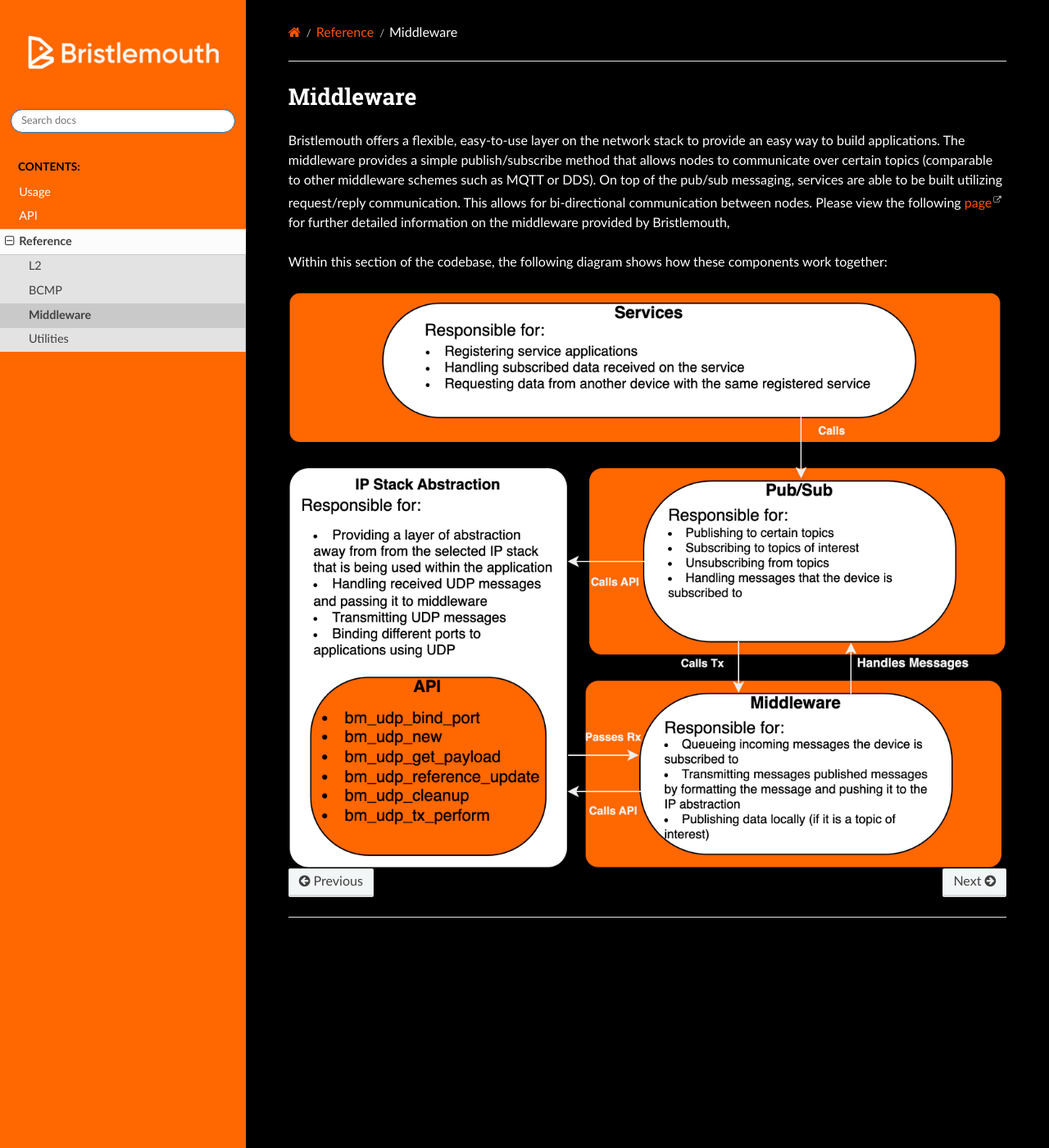
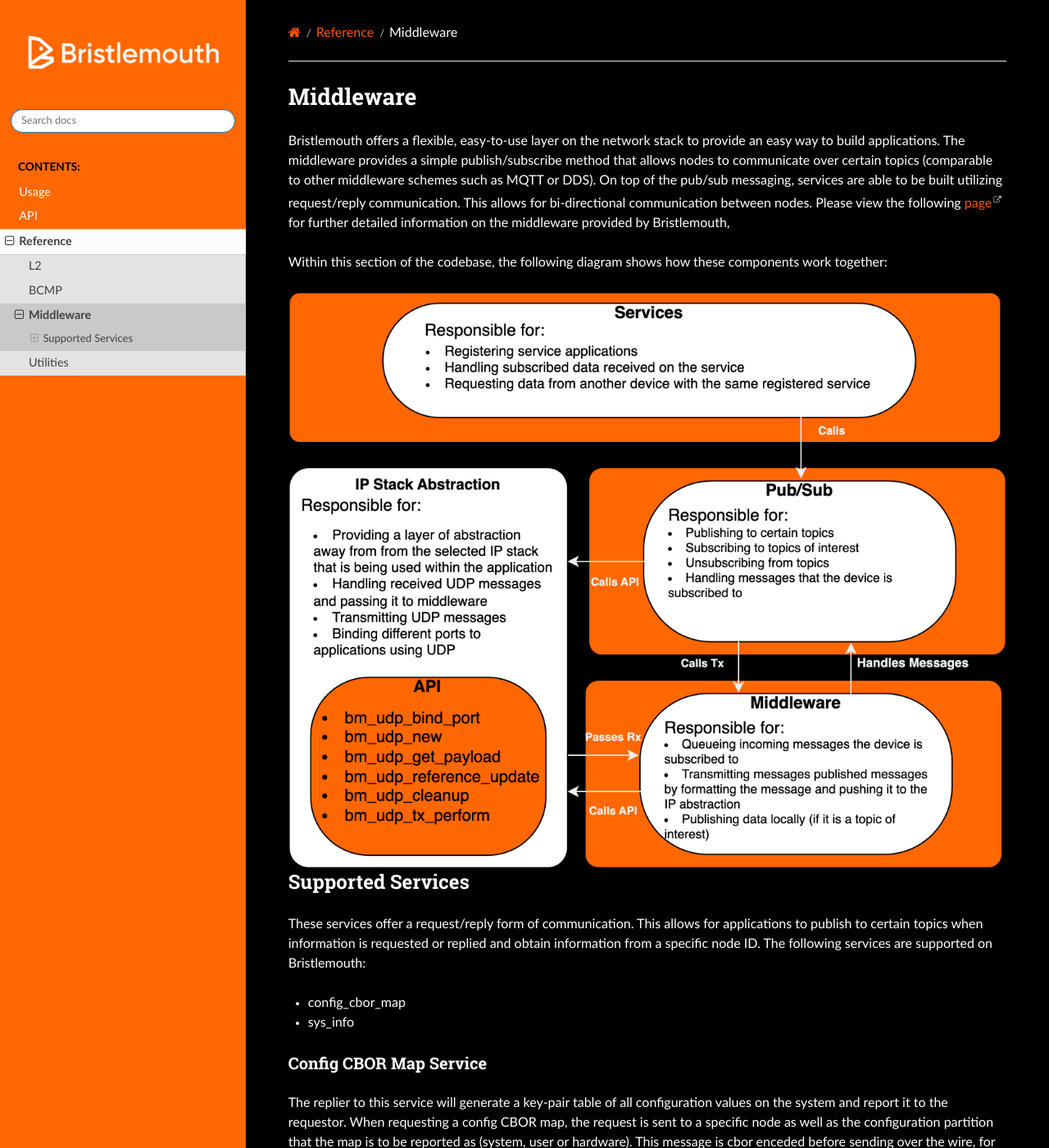
Before and after one commit to bristlemouth/bm_core, a Sphinx documentation site: the page built from docs/reference/middleware.md, in a window 1280 px wide and 1400 px high. Shown: the whole window at 82% size. Built offline with Sphinx 7.4.7 and the Read the Docs theme 3.1.0, drawn with Linux system fonts in a browser that asks for light colours; some of the changed text lies outside the part shown.

Commit message:
Add Documentation For Supported Services

````diff
--- a/docs/_templates/layout.html
+++ b/docs/_templates/layout.html
@@ -67,6 +67,9 @@
       .c1 {
         color: #DCA488;
       };
+      .mi {
+        color: #FFFFFF;
+      };
       .o {
         color: #FFFFFF;
       };
--- a/docs/reference/middleware.md
+++ b/docs/reference/middleware.md
@@ -19,3 +19,47 @@
 :width: 1000
 :class: no-scaled-link
 ```
+
+## Supported Services
+
+These services offer a request/reply form of communication.
+This allows for applications to publish to certain topics when information is requested or replied
+and obtain information from a specific node ID.
+The following services are supported on Bristlemouth:
+
+- config_cbor_map
+- sys_info
+
+### Config CBOR Map Service
+The replier to this service will generate a key-pair table of all configuration values on the system
+and report it to the requestor.
+When requesting a config CBOR map,
+the request is sent to a specific node
+as well as the configuration partition that the map is to be reported as (system, user or hardware).
+This message is cbor enceded before sending over the wire,
+for both the requestor and the replier.
+An example of how these key pairs look when decoded is as follows:
+```
+"sampleIntervalMs": 30000,
+"sampleDurationMs": 310000,
+"subsampleIntervalMs": 60000,
+"subsampleDurationMs": 30000,
+"subsampleEnabled": 0,
+"bridgePowerControllerEnabled": 0,
+"ticksSamplingEnabled": 0,
+"samplesPerReport": 2,
+"transmitAggregations": 1,
+"currentReadingPeriodMs": 60000,
+"softReadingPeriodMs": 500,
+"rbrCodaReadingPeriodMs": 500,
+"turbidityReadingPeriodMs": 1000
+```
+
+### System Information Service
+When requested,
+the system information provided from a node is as follows:
+
+- The application name of the node
+- The GIT SHA of the node
+- The node's ID
+- The crc of the device's config CBOR map (see above)
````
Also changed, not shown: 8 other files.
